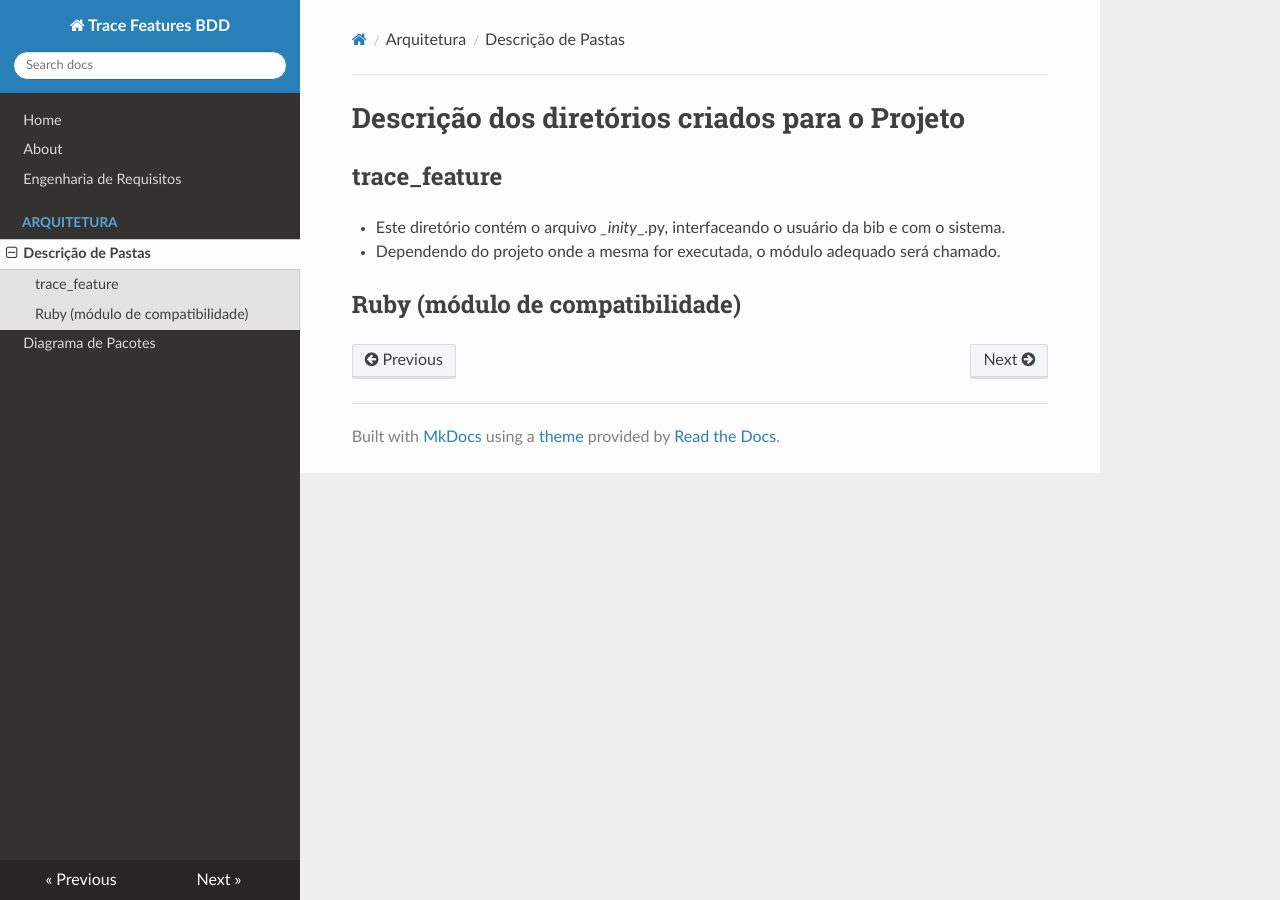
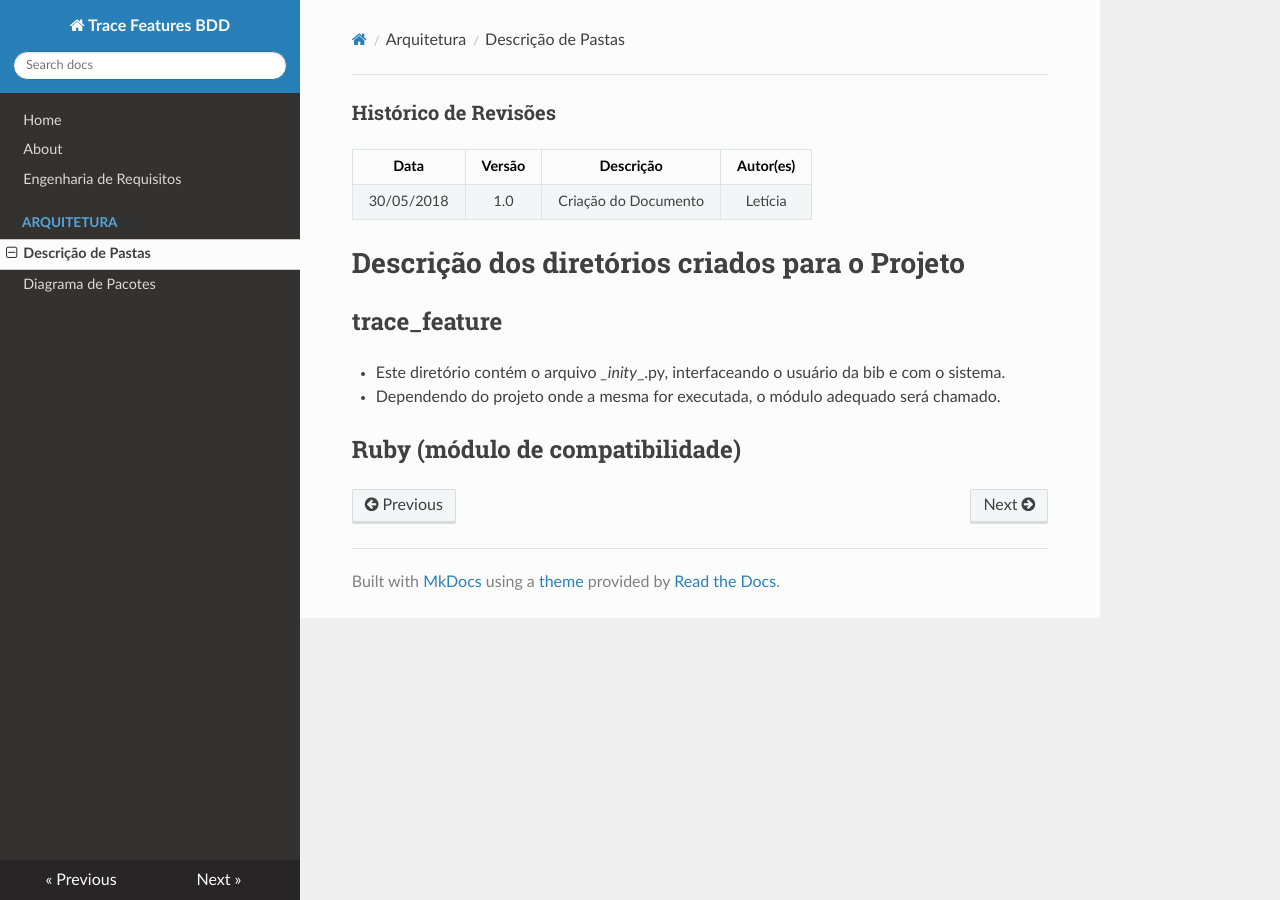
Before and after one commit to trace-features-bdd/trace_feature_docs, an MkDocs documentation site: the page built from docs/arquitetura/descricao_de_pastas.md, in a window 1280 px wide. Built offline with MkDocs 1.6.1, drawn with Linux system fonts in a browser that asks for light colours; nearby versions of some CDN libraries; old or Windows-style settings are respelled for this version of MkDocs.

Commit message:
Adiciona historico de revisoes

```diff
--- a/docs/arquitetura/descricao_de_pastas.md
+++ b/docs/arquitetura/descricao_de_pastas.md
@@ -1,3 +1,9 @@
+### Histórico de Revisões
+
+| Data | Versão | Descrição | Autor(es) |
+|:----:|:------:|:---------:|:-----:|
+|30/05/2018|1.0|Criação do Documento| Letícia |
+
 # Descrição dos diretórios criados para o Projeto
 
 ## trace_feature
```
Also changed, not shown: docs/elicitacao.md (+6 -0 lines).
